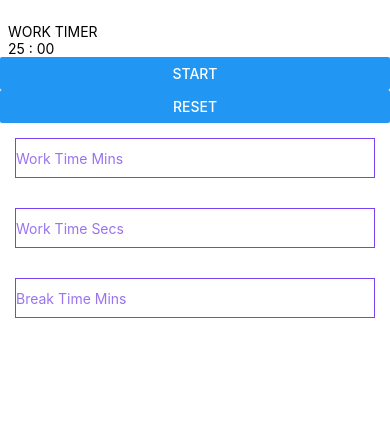
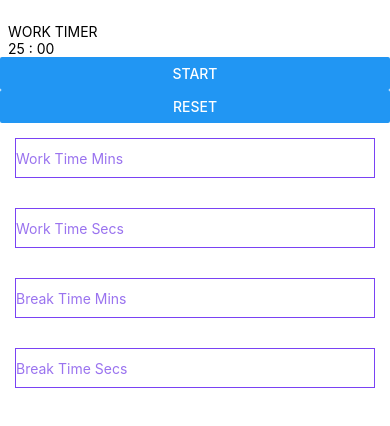
Before and after one commit to ahmedfarag9/pomodoro-timer, a React Native app: screen / in a window 390 px wide. Shown: the top 426 px of the page. Built offline with nearby package versions, Linux system fonts and the light colour scheme.

Commit message:
Added TextInptut element to get break secs from user

```diff
--- a/App.js
+++ b/App.js
@@ -241,6 +241,14 @@ export default class App extends React.Component {
 					keyboardType={'numeric'}
 					onChangeText = {this.handleBreakTimeMins}/>
 
+	            <TextInput style = {styles.input}
+					underlineColorAndroid = "transparent"
+					placeholder = "Break Time Secs"
+					placeholderTextColor = "#9a73ef"
+					autoCapitalize = "none"
+					keyboardType={'numeric'}
+					onChangeText = {this.handleBreakTimeSecs}/>
+
 			</View>
 		)
 	}
```
